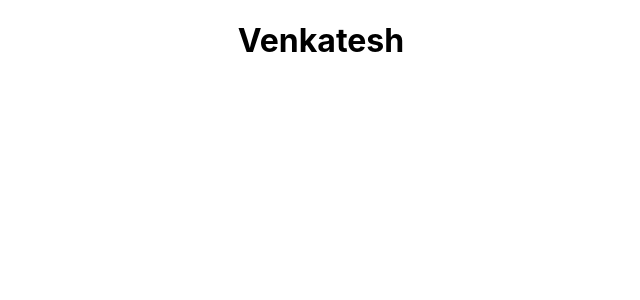
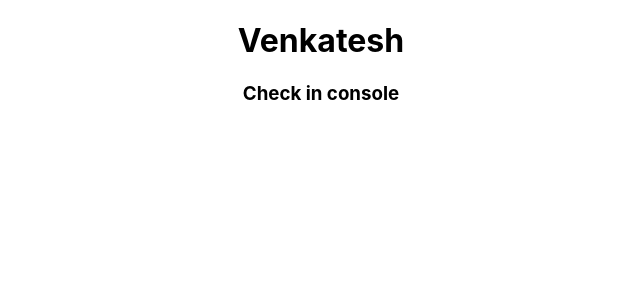
Before and after one commit to venkateswarlu-vallepu/CIAPP, a React (Create React App) app: page / in a window 1280 px wide. Shown: the top 300 px of the page, without its empty margins (319-959 px from the left). Built offline with nearby package versions, Linux system fonts and the light colour scheme.

Commit message:
Added headings to app.js file

```diff
--- a/src/App.js
+++ b/src/App.js
@@ -5,6 +5,7 @@ function App() {
   return (
     <div className="App">
      <h1>Venkatesh</h1>
+     <h3>Check in console</h3>
     </div>
   );
 }
```
